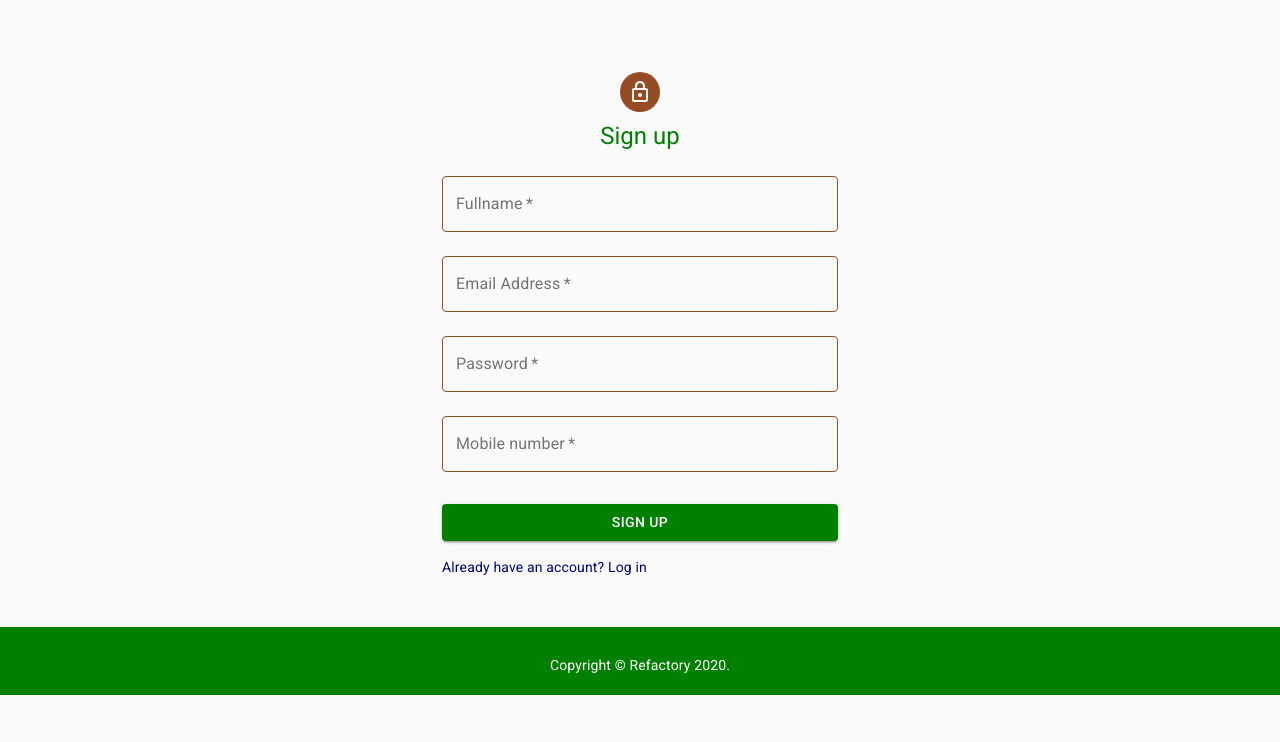
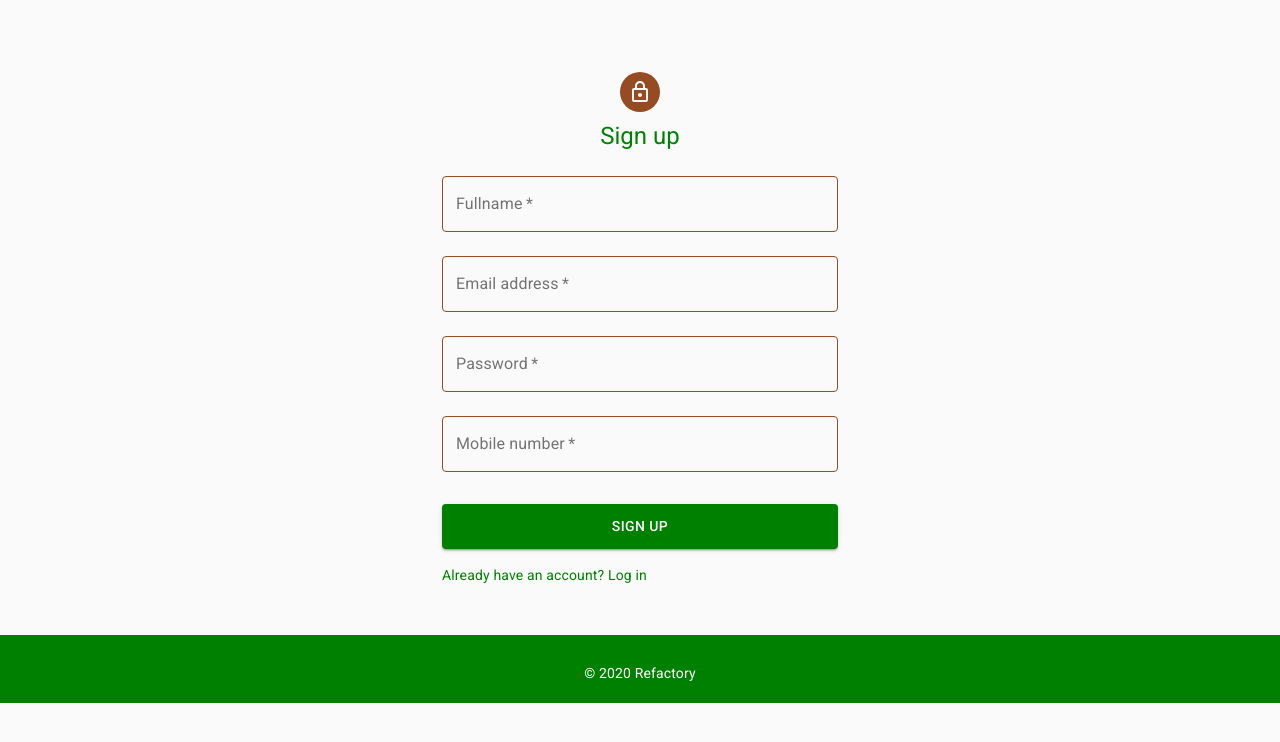
Before and after one commit to Farm-Manager-RefactoryUg/web-app, a React (Create React App) app: page /signup in a window 1280 px wide. Shown: the top 742 px of the page. Built offline with nearby package versions, Linux system fonts and the light colour scheme.

Commit message:
Adding validation to login and signup

```diff
--- a/src/components/login.js
+++ b/src/components/login.js
@@ -82,34 +82,28 @@ const useStyles = makeStyles((theme) => ({
 }));
 
 export default function SignIn() {
-  let [[emaile, passworde], setErrors] = useState(["", ""])
+  var [[ emaile, passworde ], setErrors] = useState(["", ""])
 
   const handleSubmit = event => {
     event.preventDefault()
   }
+
   const handleChange = event => {
     const { name, value } = event.target;
 
     switch (name) {
       case "email":
         const regex = /^[\w-\.]+@([\w-]+\.)+[\w-]{2,4}$/
-        if (!regex.test(value)) {
-          setErrors(["Invalid email address", passworde])
-        } else {
-          setErrors(["", passworde])
-        }
+        emaile = (!regex.test(value)) ? setErrors(["Enter valid email e.g. abc@gmail.com", passworde]) : setErrors(["", passworde])
       break;
+
       case "password":
-        if (value.length < 6) {
-          setErrors([emaile, "Password too short"])
-        } else {
-          setErrors([emaile, ""])
-        }
+        passworde = (value.length < 6) ? setErrors([emaile, "Password should be more than 6 characters"]) : setErrors([emaile, ""])
       break;
+
       default:
         break;
     }
-
   }
 
   const classes = useStyles();
@@ -135,10 +129,10 @@ export default function SignIn() {
               label="Email Address"
               name="email"
               error={emaile.length > 0}
-              //autoComplete="email"
+              autoComplete="email"
               onChange={handleChange}
             />
-            <small style={{ color: 'red', marginLeft: "15px" }}>{emaile}</small>
+            <small style={{ color: 'red', marginLeft: "15px", fontSize: "0.75rem" }}>{emaile}</small>
             <CssTextField
               variant="outlined"
               margin="normal"
@@ -150,10 +144,9 @@ export default function SignIn() {
               id="password"
               autoComplete="current-password"
               error={passworde.length > 0}
-              // FormHelperText={passworde.length > 0 && passworde}
               onChange={handleChange}
             />
-            <small style={{ color: 'red', marginLeft: "15px" }}>{passworde}</small>
+            <small style={{ color: 'red', marginLeft: "15px", fontSize: "0.75rem" }}>{passworde}</small>
             <Buttonn
               type="submit"
               fullWidth
@@ -162,14 +155,14 @@ export default function SignIn() {
             >
               Log In
             </Buttonn>
-            <Grid container>
+            <Grid container >
               <Grid item xs>
-                <Link to="/" variant="body2" style={{ color: 'darkblue', cursor: 'pointer' }}>
+                <Link to="/" variant="body2" style={{ color: 'green', cursor: 'pointer' }}>
                   Forgot password?
                 </Link>
               </Grid>
               <Grid item>
-                <Link href="/signup" variant="body2" style={{ color: 'darkblue', cursor: 'pointer' }}>
+                <Link href="/signup" variant="body2" style={{ color: 'green', cursor: 'pointer' }}>
                   Don't have an account? Sign Up
                 </Link>
               </Grid>
@@ -181,7 +174,7 @@ export default function SignIn() {
       <footer className={classes.footer}>
         <Container maxWidth="sm">
           <Typography variant="body2" >
-            {'Copyright © Refactory '}{new Date().getFullYear()}{'.'}
+            © {new Date().getFullYear()} Refactory
           </Typography>
         </Container>
       </footer>
--- a/src/components/signup.js
+++ b/src/components/signup.js
@@ -1,10 +1,10 @@
-import React from 'react';
+import React, { useState } from 'react';
 import Avatar from '@material-ui/core/Avatar';
 import Button from '@material-ui/core/Button';
 import CssBaseline from '@material-ui/core/CssBaseline';
 import TextField from '@material-ui/core/TextField';
-import FormControlLabel from '@material-ui/core/FormControlLabel';
-import Checkbox from '@material-ui/core/Checkbox';
+//import FormHelperText from '@material-ui/core/FormHelperText';
+//import Checkbox from '@material-ui/core/Checkbox';
 import Link from '@material-ui/core/Link';
 import Grid from '@material-ui/core/Grid';
 import LockOutlinedIcon from '@material-ui/icons/LockOutlined';
@@ -12,24 +12,34 @@ import Typography from '@material-ui/core/Typography';
 import { makeStyles, withStyles } from '@material-ui/core/styles';
 import Container from '@material-ui/core/Container';
 
+const Buttonn = withStyles({
+  root: {
+    '&:hover': {
+      backgroundColor: 'green',
+      opacity: '0.9'
+    },
+    '&:active , &:focus': {
+      outline: 'none',
+    },
+  },
+})(Button);
+
 const CssTextField = withStyles({
   root: {
     '& label.Mui-focused': {
       color: 'green',
     },
-    // '& .MuiInput-underline:after': {
-    //   borderBottomColor: 'green',
-    // },
     '& .MuiOutlinedInput-root': {
       '& fieldset': {
         borderColor: '#964c22',
       },
-      '&:hover fieldset': {
-        borderColor: 'green',
-      },
       '&.Mui-focused fieldset': {
         borderColor: '#964c22',
       },
+      '&.Mui-error fieldset': {
+        borderColor: 'red',
+      },
+
     },
   },
 })(TextField);
@@ -58,6 +68,9 @@ const useStyles = makeStyles((theme) => ({
     margin: theme.spacing(3, 0, 2),
     backgroundColor: 'green',
     color: 'white',
+    outline: 'none',
+    paddingTop: '10px',
+    paddingBottom: '10px',
   },
   footer: {
     padding: theme.spacing(1, 2),
@@ -69,6 +82,41 @@ const useStyles = makeStyles((theme) => ({
 }));
 
 export default function SignIn() {
+  let [[fullNamee, emaile, passworde, mobilee], setErrors] = useState(["", "", "", ""])
+
+  const handleSubmit = event => {
+    event.preventDefault()
+  }
+  const handleChange = event => {
+    const { name, value } = event.target
+    //let [fullNamee, emaile, passworde, mobilee] = [fullNamee, emaile, passworde, mobilee]
+    const nameRegex = /^[a-zA-Z]+\s+[a-zA-Z]+[ a-zA-Z]*$/
+    const emailRegex = /^[\w-\.]+@([\w-]+\.)+[\w-]{2,4}$/
+    const mobileRegex = /^07[0-9]{8}$/
+
+    switch (name) {
+      case "fullName":
+        (!nameRegex.test(value)) ?
+          setErrors(["Atleast two names e.g. John Doe", emaile, passworde, mobilee]) : setErrors(["", emaile, passworde, mobilee])
+        break;
+      case "email":
+        (!emailRegex.test(value)) ?
+          setErrors([fullNamee, "Enter valid email e.g. abc@gmail.com", passworde, mobilee]) : setErrors([fullNamee, "", passworde, mobilee])
+        break;
+      case "password":
+        (value.length < 6) ?
+        setErrors([fullNamee, emaile, "Password should be more than 6 characters", mobilee]) : setErrors([fullNamee, emaile, "", mobilee])
+        break;
+      case "mobile":
+        (!mobileRegex.test(value)) ?
+          setErrors([fullNamee, emaile, passworde, "Number should be 10 digits e.g. 0700123117"]) : setErrors([fullNamee, emaile, passworde, ""])
+        break;
+      default:
+        break;
+    }
+
+  }
+
   const classes = useStyles();
 
   return (
@@ -82,7 +130,7 @@ export default function SignIn() {
           <Typography component="h1" variant="h5" style={{ color: "green" }}>
             Sign up
           </Typography>
-          <form className={classes.form} noValidate>
+          <form onSubmit={handleSubmit} className={classes.form} noValidate>
             <CssTextField
               autoComplete="fname"
               margin="normal"
@@ -92,17 +140,22 @@ export default function SignIn() {
               fullWidth
               id="fullName"
               label="Fullname"
+              error={fullNamee.length > 0}
+              onChange={handleChange}
             />
+            <small style={{ color: 'red', marginLeft: "15px", fontSize: "0.75rem", }}>{fullNamee}</small>
             <CssTextField
               variant="outlined"
               margin="normal"
               required
               fullWidth
               id="email"
-              label="Email Address"
+              label="Email address"
               name="email"
-              autoComplete="email"
+              error={emaile.length > 0}
+              onChange={handleChange}
             />
+            <small style={{ color: 'red', marginLeft: "15px", fontSize: "0.75rem", }}>{emaile}</small>
             <CssTextField
               variant="outlined"
               margin="normal"
@@ -113,29 +166,34 @@ export default function SignIn() {
               type="password"
               id="password"
               autoComplete="current-password"
+              error={passworde.length > 0}
+              onChange={handleChange}
             />
+            <small style={{ color: 'red', marginLeft: "15px", fontSize: "0.75rem" }}>{passworde}</small>
             <CssTextField
               variant="outlined"
               margin="normal"
               required
               fullWidth
-              name="password"
+              name="mobile"
               label="Mobile number"
               id="mobile"
-              autoComplete="current-password"
+              error={mobilee.length > 0}
+              onChange={handleChange}
             />
+            <small style={{ color: 'red', marginLeft: "15px", fontSize: "0.75rem" }}>{mobilee}</small>
 
-            <Button
+            <Buttonn
               type="submit"
               fullWidth
               variant="contained"
               className={classes.submit}
             >
               Sign up
-            </Button>
+            </Buttonn>
             <Grid container>
               <Grid item>
-                <Link href="/login" variant="body2" style={{ color: 'darkblue' }}>
+                <Link href="/login" variant="body2" style={{ color: 'green' }}>
                   Already have an account? Log in
                 </Link>
               </Grid>
@@ -147,7 +205,7 @@ export default function SignIn() {
       <footer className={classes.footer}>
         <Container maxWidth="sm">
           <Typography variant="body2" >
-            {'Copyright © Refactory '}{new Date().getFullYear()}{'.'}
+            © {new Date().getFullYear()} Refactory
           </Typography>
         </Container>
       </footer>
```
